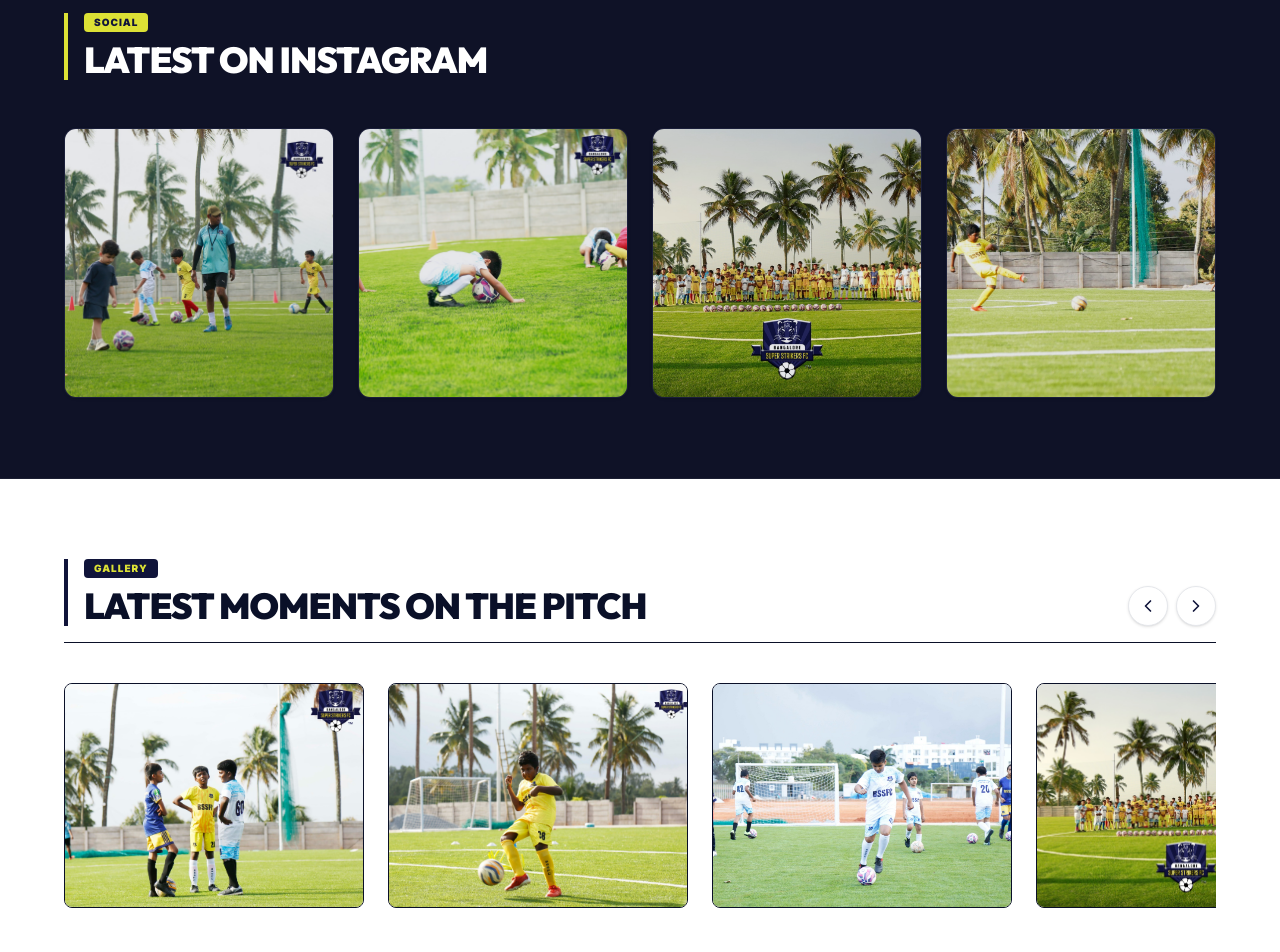
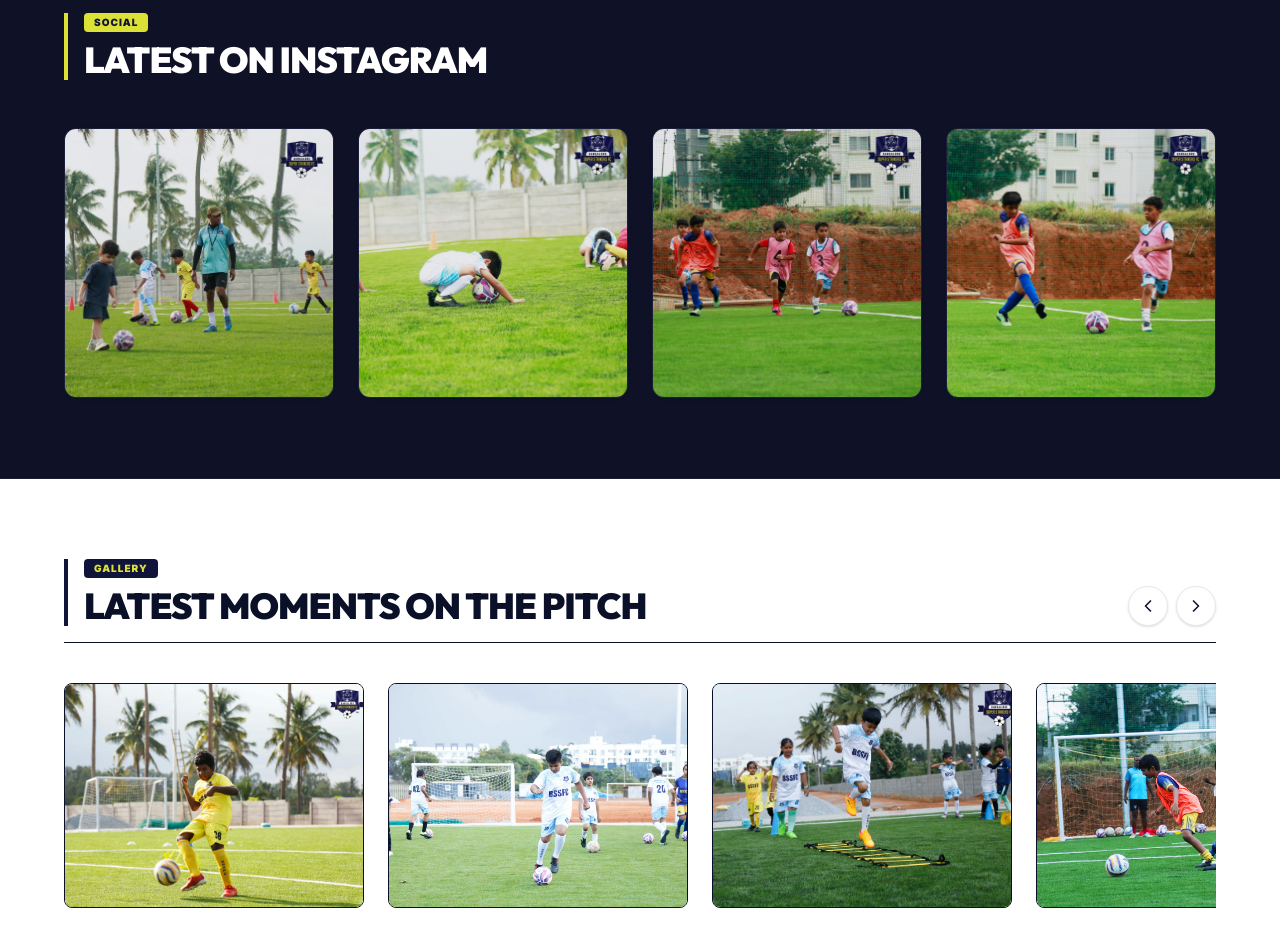
Before and after one commit to Shree-varshan-430/Super-Striker-International, a Next.js app: page / in a window 1280 px wide. Shown: the part 8020-8972 px from the top of the page. Built offline with nearby package versions, Linux system fonts and the light colour scheme.

Commit message:
style: remove duplicate image usage across homepage, banners, and dynamic routes with unique WhatsApp assets

```diff
--- a/src/app/clubs/[slug]/page.tsx
+++ b/src/app/clubs/[slug]/page.tsx
@@ -35,7 +35,7 @@ const clubsData: Record<string, ClubDetails> = {
   "bangalore-super-strikers-fc": {
     name: "Bangalore Super Strikers FC",
     location: "Bangalore, Karnataka",
-    image: "/images/match-1.jpg",
+    image: "/images/WhatsApp Image 2026-08-11 at 8.34.27 AM.jpeg",
     founded: "2023",
     league: "KSFA Senior Division",
     colors: "Sky Blue & White",
@@ -53,7 +53,7 @@ const clubsData: Record<string, ClubDetails> = {
   "pondicherry-super-strikers-fc": {
     name: "Pondicherry Super Strikers FC",
     location: "Pondicherry",
-    image: "/images/news-pondicherry-scout.jpg",
+    image: "/images/WhatsApp Image 2026-08-11 at 8.34.27 AM (1).jpeg",
     founded: "2024",
     league: "Pondicherry State League",
     colors: "Sky Blue, Gold & White",
@@ -71,7 +71,7 @@ const clubsData: Record<string, ClubDetails> = {
   "chennai-super-strikers-fc": {
     name: "Chennai Super Strikers FC",
     location: "Chennai, Tamil Nadu",
-    image: "/images/news-chennai-league.jpg",
+    image: "/images/WhatsApp Image 2026-08-11 at 8.34.27 AM (2).jpeg",
     founded: "2025",
     league: "Chennai Football Association Division",
     colors: "Navy Blue, Sky Blue & White",
--- a/src/app/football-school/[slug]/page.tsx
+++ b/src/app/football-school/[slug]/page.tsx
@@ -33,7 +33,7 @@ const schoolsData: Record<string, SchoolDetails> = {
   "bangalore-football-school": {
     name: "Bangalore Football School",
     location: "Bangalore, Karnataka",
-    image: "/images/training-2.jpg",
+    image: "/images/WhatsApp Image 2026-08-11 at 8.34.27 AM (3).jpeg",
     curriculum: "AIFF-Youth Development Framework",
     focus: "Developing raw athletic potential, physical literacy, tactical basics, and technical coordination.",
     description: "Bangalore Football School is the premier educational academy within the SuperStriker International network. We focus on training complete athletes, teaching technical competencies, tactical positioning, and core athletic values like teamwork, sportsmanship, and discipline from a very young age.",
--- a/src/app/page.tsx
+++ b/src/app/page.tsx
@@ -538,8 +538,8 @@ export default function Home() {
               {[
                 { img: "/images/news-underpriv-camp.jpg", likes: "1,240", caption: "Hard work on the turf today. 💪 #SuperStriker" },
                 { img: "/images/news-pathways.jpg", likes: "890", caption: "Developing youth pathways step-by-step. ⚽" },
-                { img: "/images/match-2.jpg", likes: "2,050", caption: "Matchday memories. Three points locked in! 🏆" },
-                { img: "/images/news-grassroots.jpg", likes: "1,560", caption: "Grassroots scouting festivals active in school clusters. 🧤" }
+                { img: "/images/WhatsApp Image 2026-08-11 at 8.34.12 AM.jpeg", likes: "2,050", caption: "Matchday memories. Three points locked in! 🏆" },
+                { img: "/images/WhatsApp Image 2026-08-11 at 8.34.14 AM.jpeg", likes: "1,560", caption: "Grassroots scouting festivals active in school clusters. 🧤" }
               ].map((post, idx) => (
                 <div key={idx} className="relative rounded-xl overflow-hidden aspect-square group shadow-sm bg-[#10143A]/40 border border-white/5">
                   <Image
--- a/src/components/EcosystemShowcase.tsx
+++ b/src/components/EcosystemShowcase.tsx
@@ -36,7 +36,7 @@ export default function EcosystemShowcase() {
       name: "Bangalore Super Strikers FC",
       url: "/clubs/bangalore-super-strikers-fc",
       location: "Bangalore, Karnataka",
-      image: "/images/match-1.jpg",
+      image: "/images/WhatsApp Image 2026-08-11 at 8.34.15 AM.jpeg",
       desc: "The foundation of our football journey, Bangalore Super Strikers FC focuses on grassroots development, professional training, competitive football, and creating opportunities for young athletes.",
       highlights: [
         "AIFF & KSFA football ecosystem",
@@ -50,7 +50,7 @@ export default function EcosystemShowcase() {
       name: "Pondicherry Super Strikers FC",
       url: "/clubs/pondicherry-super-strikers-fc",
       location: "Pondicherry",
-      image: "/images/news-pondicherry-scout.jpg",
+      image: "/images/WhatsApp Image 2026-08-11 at 8.34.21 AM.jpeg",
       desc: "Pondicherry Super Strikers FC represents our mission of expanding football opportunities across regions by developing players through structured training, competition, and community engagement.",
       highlights: [
         "Regional football development",
@@ -64,7 +64,7 @@ export default function EcosystemShowcase() {
       name: "Chennai Super Strikers FC",
       url: "/clubs/chennai-super-strikers-fc",
       location: "Chennai, Tamil Nadu",
-      image: "/images/news-chennai-league.jpg",
+      image: "/images/WhatsApp Image 2026-08-11 at 8.34.26 AM.jpeg",
       desc: "Chennai Super Strikers FC strengthens our football ecosystem by discovering talented players and providing pathways towards state, national, and international football opportunities.",
       highlights: [
         "Talent identification",
@@ -312,7 +312,7 @@ export default function EcosystemShowcase() {
             {/* School image block column */}
             <div className="lg:col-span-5 relative min-h-[300px] bg-secondary-navy overflow-hidden">
               <Image
-                src="/images/news-academy-u15.jpg"
+                src="/images/WhatsApp Image 2026-08-11 at 8.34.20 AM.jpeg"
                 alt="Children Football School Training"
                 fill
                 className="object-cover opacity-80"
@@ -326,7 +326,7 @@ export default function EcosystemShowcase() {
       {/* 5. FINAL PROMOTIONAL BANNER */}
       <section className="relative py-28 text-center text-white bg-secondary-navy overflow-hidden">
         <Image
-          src="/images/match-2.jpg"
+          src="/images/WhatsApp Image 2026-08-11 at 8.34.19 AM.jpeg"
           alt="Stadium lights overlay"
           fill
           className="object-cover opacity-15"
--- a/src/components/home/AcademyBanner.tsx
+++ b/src/components/home/AcademyBanner.tsx
@@ -9,7 +9,7 @@ export default function AcademyBanner() {
   return (
     <section className="relative w-full min-h-[420px] sm:min-h-[500px] flex items-center justify-start p-8 sm:p-16 lg:p-24 overflow-hidden group select-none border-b border-gray-150">
       <Image
-        src="/images/training-1.jpg"
+        src="/images/WhatsApp Image 2026-08-07 at 8.29.48 AM.jpeg"
         alt="Academy Drills"
         fill
         className="object-cover transition-transform duration-1000 group-hover:scale-103"
--- a/src/components/home/PhotoStrip.tsx
+++ b/src/components/home/PhotoStrip.tsx
@@ -6,14 +6,14 @@ import Image from "next/image";
 import { ChevronLeft, ChevronRight, Image as ImageIcon } from "lucide-react";
 
 const GALLERY_PHOTOS = [
-  { src: "/images/training-1.jpg", alt: "Youth Squad Drills" },
-  { src: "/images/training-2.jpg", alt: "Goalkeeper Practice" },
-  { src: "/images/match-1.jpg", alt: "Championship Match Action" },
-  { src: "/images/match-2.jpg", alt: "Grassroots Scouting Festival" },
-  { src: "/images/news-grassroots.jpg", alt: "Youth Training Program" },
-  { src: "/images/news-academy-u15.jpg", alt: "Academy Team Presentation" },
-  { src: "/images/news-chennai-league.jpg", alt: "State League Lineup" },
-  { src: "/images/news-scouting.jpg", alt: "District Selection Trials" }
+  { src: "/images/WhatsApp Image 2026-08-07 at 8.29.49 AM.jpeg", alt: "Youth Squad Drills" },
+  { src: "/images/WhatsApp Image 2026-08-07 at 8.29.50 AM.jpeg", alt: "Goalkeeper Practice" },
+  { src: "/images/WhatsApp Image 2026-08-07 at 8.29.51 AM.jpeg", alt: "Championship Match Action" },
+  { src: "/images/WhatsApp Image 2026-08-07 at 8.29.52 AM.jpeg", alt: "Grassroots Scouting Festival" },
+  { src: "/images/WhatsApp Image 2026-08-11 at 8.34.01 AM.jpeg", alt: "Youth Training Program" },
+  { src: "/images/WhatsApp Image 2026-08-11 at 8.34.05 AM.jpeg", alt: "Academy Team Presentation" },
+  { src: "/images/WhatsApp Image 2026-08-11 at 8.34.07 AM.jpeg", alt: "State League Lineup" },
+  { src: "/images/WhatsApp Image 2026-08-11 at 8.34.08 AM.jpeg", alt: "District Selection Trials" }
 ];
 
 export default function PhotoStrip() {
```
